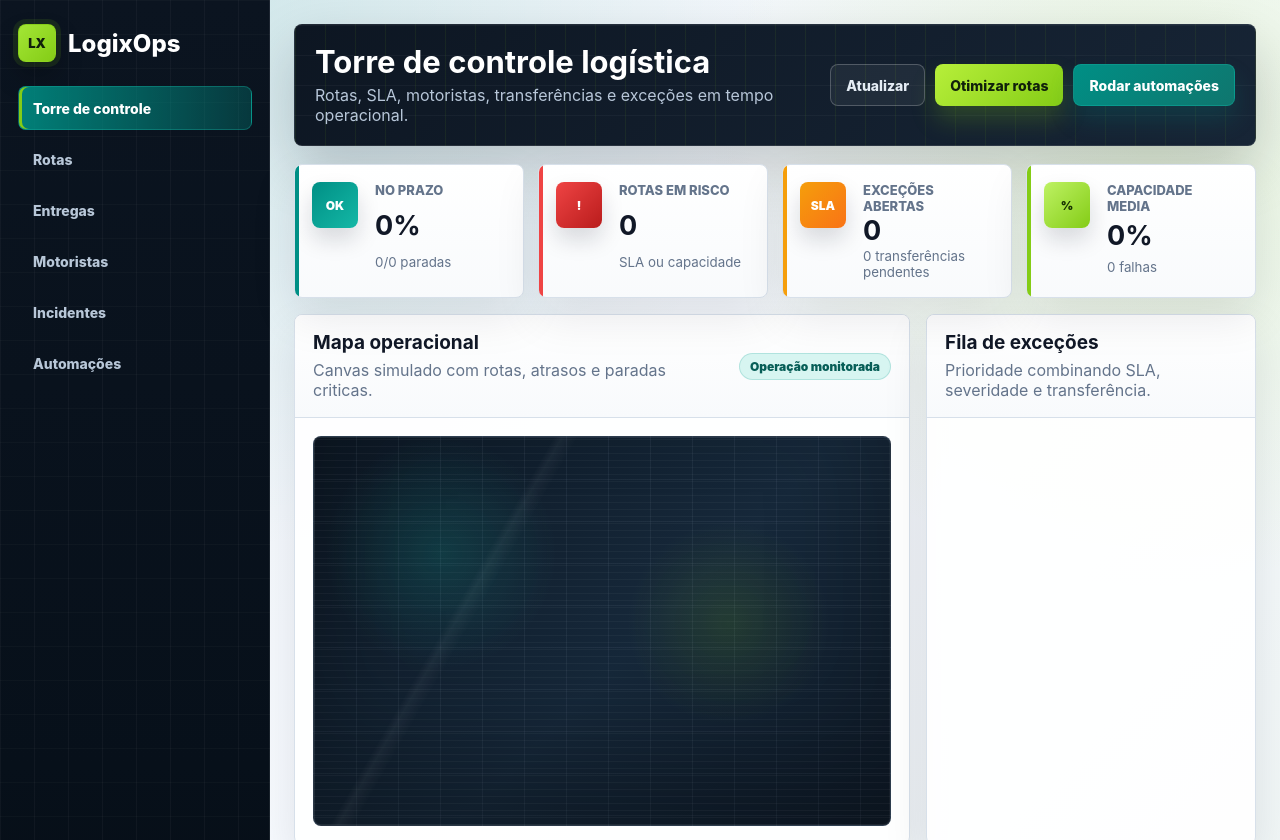
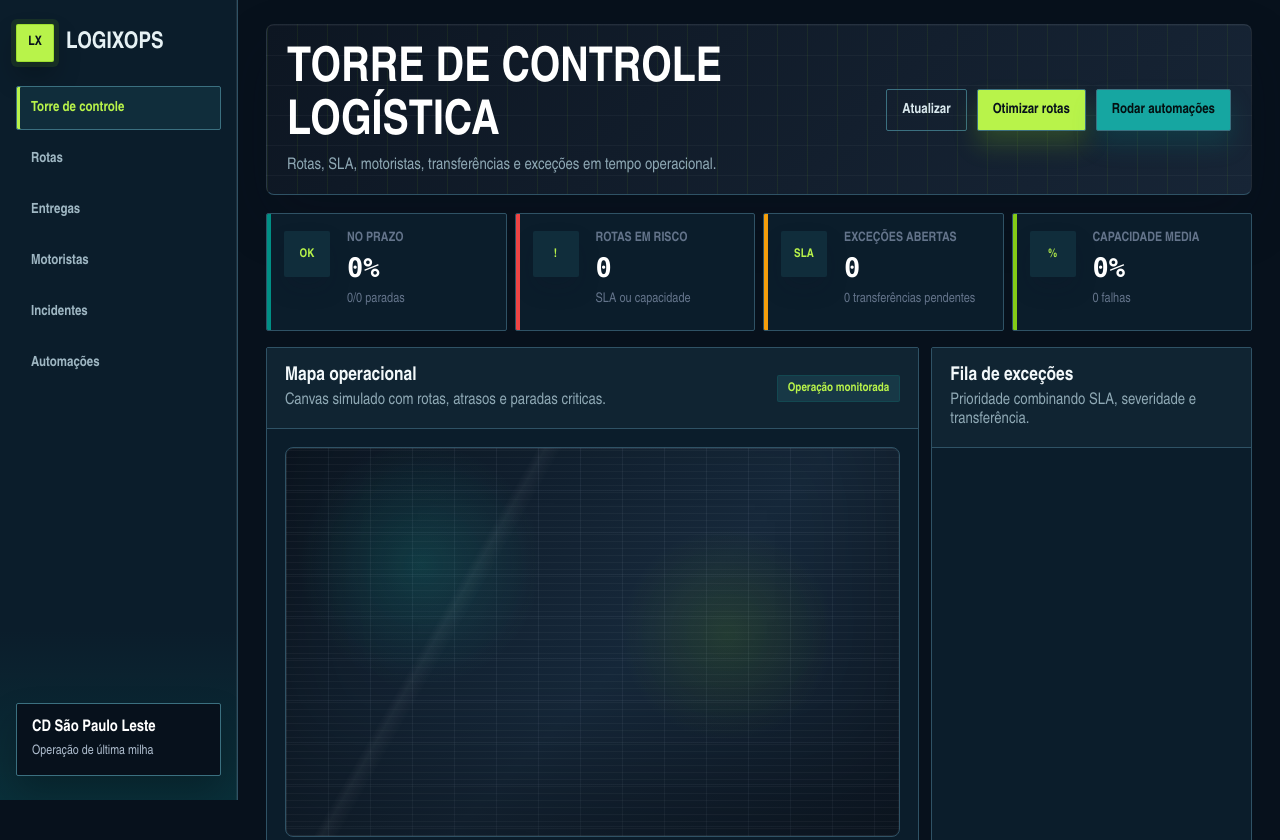
Before and after one commit to Kenjihidehira/logix-ops-control-tower, a website: page public/index.html in a window 1280 px wide. Shown: the top 840 px of the page. Drawn offline with Linux system fonts and the light colour scheme; no server answers.

Commit message:
Redesenha frontend com identidade propria

```diff
--- a/public/index.html
+++ b/public/index.html
@@ -5,6 +5,7 @@
     <meta name="viewport" content="width=device-width, initial-scale=1">
     <title>LogixOps - Torre de Controle</title>
     <link rel="stylesheet" href="/styles.css">
+    <link rel="stylesheet" href="/redesign.css">
   </head>
   <body>
     <div class="app-shell">
--- /dev/null
+++ b/public/redesign.css
@@ -0,0 +1,45 @@
+:root { color-scheme: dark; }
+body { background: #07111c; color: #e6f1f4; font-family: "Arial Narrow", "Segoe UI", sans-serif; }
+.app-shell { display: grid; grid-template-columns: 238px minmax(0, 1fr); min-height: 100vh; }
+.sidebar { position: sticky; top: 0; width: auto; height: 100vh; padding: 24px 16px; background: #0b1d2b; border-right: 1px solid #2f5265; }
+.brand { color: #e6f1f4; font-size: 23px; text-transform: uppercase; }
+.brand-mark { border-radius: 2px; background: #b8f34a; color: #07111c; }
+.nav-item { border-radius: 2px; color: #9fb7c3; background: transparent; border: 1px solid transparent; text-align: left; }
+.nav-item:hover, .nav-item.active { background: #102d3b; border-color: #3b7080; color: #b8f34a; box-shadow: inset 3px 0 #b8f34a; }
+.hub-card { border-radius: 2px; border: 1px solid #3b7080; background: #07111c; }
+.workspace { min-width: 0; margin: 0; padding: 24px 28px 44px; }
+.topbar { border-bottom: 1px solid #2f5265; padding-bottom: 18px; }
+.topbar h1 { color: #fff; font-size: clamp(30px, 4vw, 48px); text-transform: uppercase; }
+.topbar p { color: #8fa9b5; }
+.ghost-button, .primary-button, .dark-button { border-radius: 2px; border: 1px solid #3b7080; }
+.ghost-button { background: transparent; color: #d9e8ed; }
+.primary-button { background: #b8f34a; color: #07111c; }
+.dark-button { background: #16a6a1; color: #041011; }
+.kpi-grid { gap: 8px; }
+.kpi-card { border-radius: 2px; border: 1px solid #2f5265; background: #0b1d2b; box-shadow: none; }
+.kpi-card strong { color: #fff; font-family: Consolas, monospace; }
+.kpi-icon { border-radius: 2px; background: #102d3b !important; color: #b8f34a !important; }
+.control-grid { display: grid; grid-template-columns: repeat(12, minmax(0, 1fr)); gap: 12px; }
+.panel { border: 1px solid #2f5265; border-radius: 2px; background: #0b1d2b; box-shadow: none; }
+.panel-header { border-bottom: 1px solid #2f5265; background: #102432; }
+.panel-header h2 { color: #f2f8fa; }
+.panel-header p { color: #8fa9b5; }
+.map-panel { grid-column: span 8; }
+.exception-panel { grid-column: span 4; }
+.route-panel { grid-column: span 7; }
+.automation-panel { grid-column: span 5; }
+.delivery-panel { grid-column: 1 / -1; }
+.route-canvas { background-color: #061520; border: 1px solid #2f5265; }
+.status-chip { border-radius: 2px; background: #173846; color: #b8f34a; }
+.exception-list > *, .automation-list > *, .delivery-panel table { border-color: #2f5265; }
+@media (max-width: 1040px) {
+  .app-shell { display: block; }
+  .sidebar { position: static; height: auto; }
+  .nav-list { display: grid; grid-template-columns: repeat(3, 1fr); }
+  .control-grid { grid-template-columns: 1fr; }
+  .map-panel, .exception-panel, .route-panel, .automation-panel, .delivery-panel { grid-column: auto; }
+}
+@media (max-width: 640px) {
+  .workspace { padding: 18px 12px 34px; }
+  .kpi-grid { grid-template-columns: 1fr 1fr; }
+}
```
